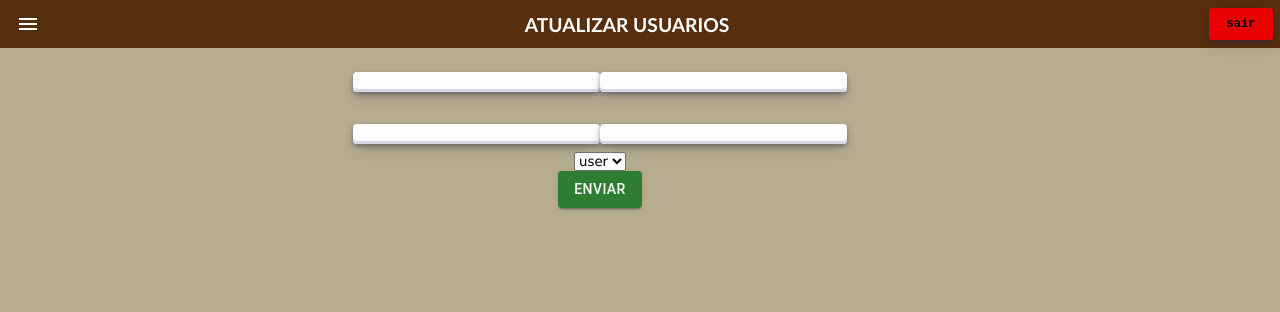
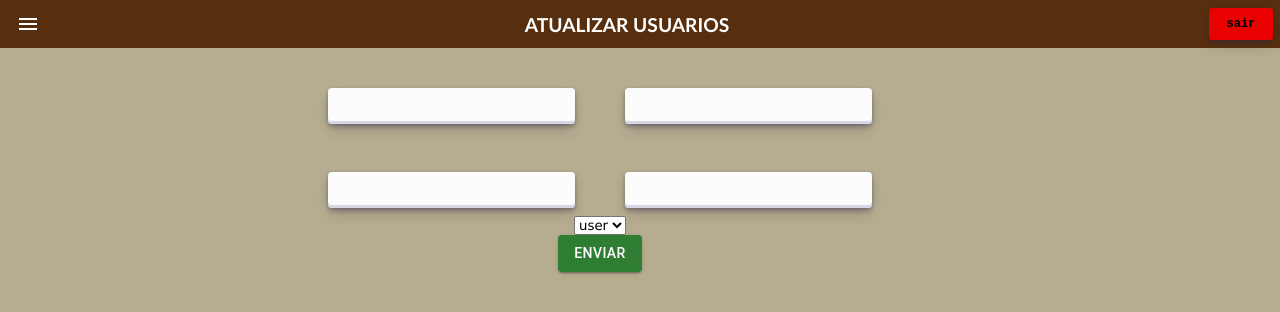
Before and after one commit to juan12331/Sistema_Biblioteca, a React (Vite) app in the folder frontend/: page /Adm/Atualizar/1 in a window 1280 px wide. Shown: the top 312 px of the page. Built offline with nearby package versions, Linux system fonts and the light colour scheme; no server answers.

Commit message:
melhorando estilização

```diff
--- a/frontend/src/pages/adm/update_uers/update.css
+++ b/frontend/src/pages/adm/update_uers/update.css
@@ -10,17 +10,14 @@
   appearance: none;
   background-color: #FCFCFD;
   border-radius: 4px;
-  border-width: 0;
+  border: none;
   box-shadow: rgba(45, 35, 66, 0.4) 0 2px 4px,rgba(45, 35, 66, 0.3) 0 7px 13px -3px,#D6D6E7 0 -3px 0 inset;
   box-sizing: border-box;
   color: #36395A;
   cursor: pointer;
   display: inline-flex;
   font-family: "JetBrains Mono",monospace;
-  list-style: none;
-  overflow: hidden;
   padding-left: 16px;
-  position: relative;
   text-align: left;
   text-decoration: none;
   transition: box-shadow .15s,transform .15s;
@@ -29,6 +26,9 @@
   white-space: nowrap;
   will-change: box-shadow,transform;
   font-size: 18px;
-
+  height: 36px;
+    margin-left: 25px;
+    margin-right: 25px;
+    margin-top: 1rem;
   width: 100%;
 }
```
